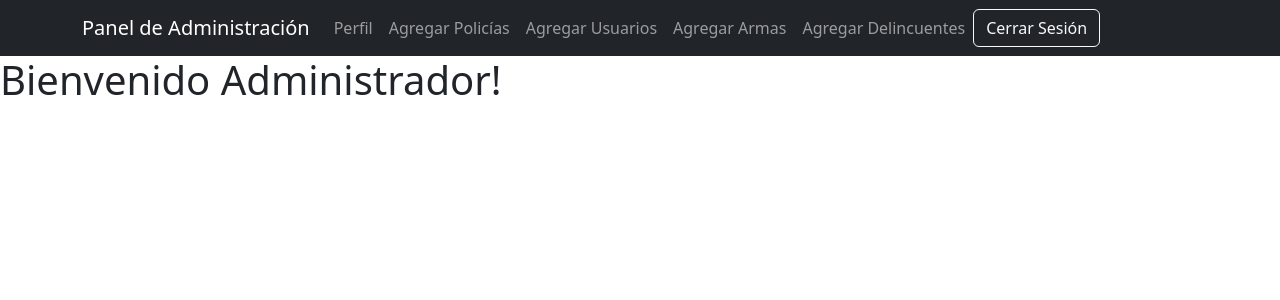
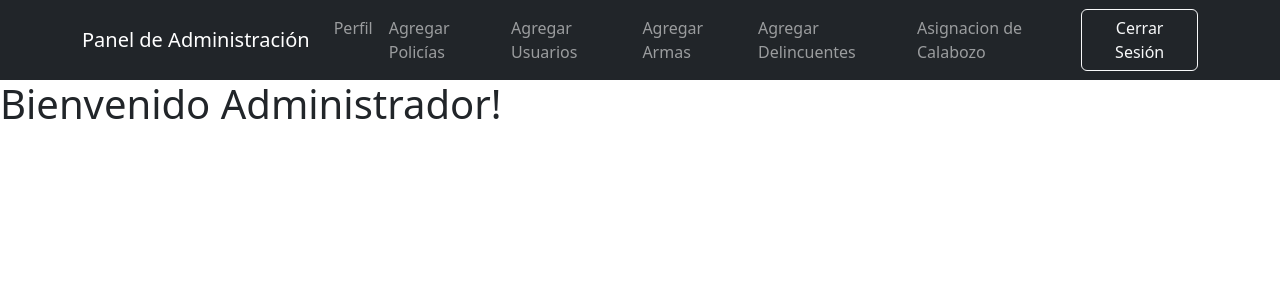
Before and after one commit to palomagt05/comisaria, a React (Create React App) app in the folder frontend/: page /admin in a window 1280 px wide. Shown: the top 300 px of the page. Built offline with nearby package versions, Linux system fonts and the light colour scheme; sample sign-in values are in the browser's storage.

Commit message:
Frontend- View- vista del adminitrador agregación al menú de la asignación de calabozo

```diff
--- a/frontend/src/view/AdminView.js
+++ b/frontend/src/view/AdminView.js
@@ -5,6 +5,7 @@ import AddUserView from './AddUserView'; // Importa los componentes
 import AddPoliView from './AddPoliView';
 import AddArmaView from './AddArmaView';
 import AddDelincuenteView from './AddDelincuenteView';
+import AssignDelincuenteView from './AssignDelincuenteView';
 
 const AdminView = () => {
     const navigate = useNavigate();
@@ -33,6 +34,9 @@ const AdminView = () => {
     const handleAddDelincuente = () => {
         setView('addDelincuente'); // Cambia la vista al componente AddDelincuenteView
     };
+    const handleAssingDelincuente = () => {
+        setView('assingDelincuente'); // Cambia la vista al componente AddDelincuenteView
+    };
 
     return (
         <div>
@@ -47,6 +51,7 @@ const AdminView = () => {
                             <Nav.Link onClick={handleAddUser}>Agregar Usuarios</Nav.Link>
                             <Nav.Link onClick={handleAddArma}>Agregar Armas</Nav.Link>
                             <Nav.Link onClick={handleAddDelincuente}>Agregar Delincuentes</Nav.Link>
+                            <Nav.Link onClick={handleAssingDelincuente}>Asignacion de Calabozo</Nav.Link>
                         </Nav>
                         <Button variant="outline-light" onClick={handleLogout}>Cerrar Sesión</Button>
                     </Navbar.Collapse>
@@ -58,6 +63,7 @@ const AdminView = () => {
                 {view === 'addPoli' && <AddPoliView />}
                 {view === 'addArma' && <AddArmaView />}
                 {view === 'addDelincuente' && <AddDelincuenteView />}
+                {view === 'assingDelincuente' && <AssignDelincuenteView/>}
             </div>
         </div>
     );
```
